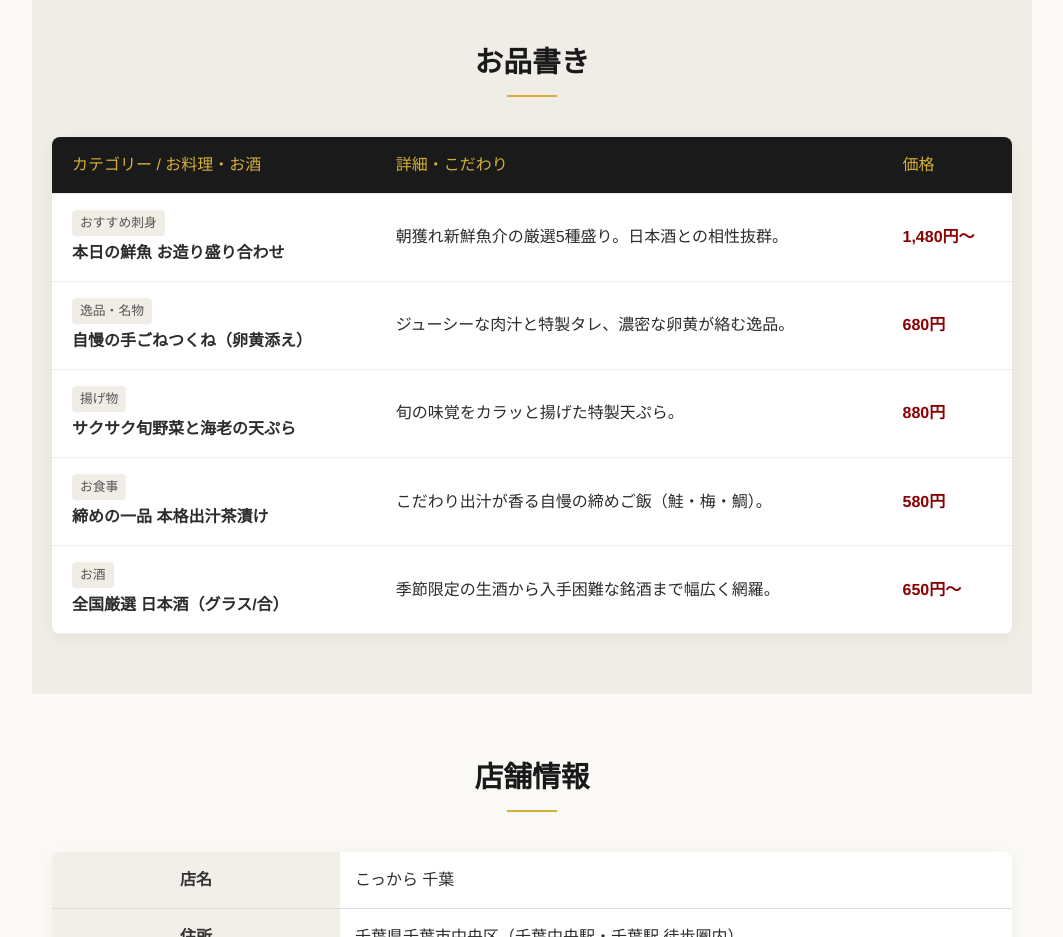
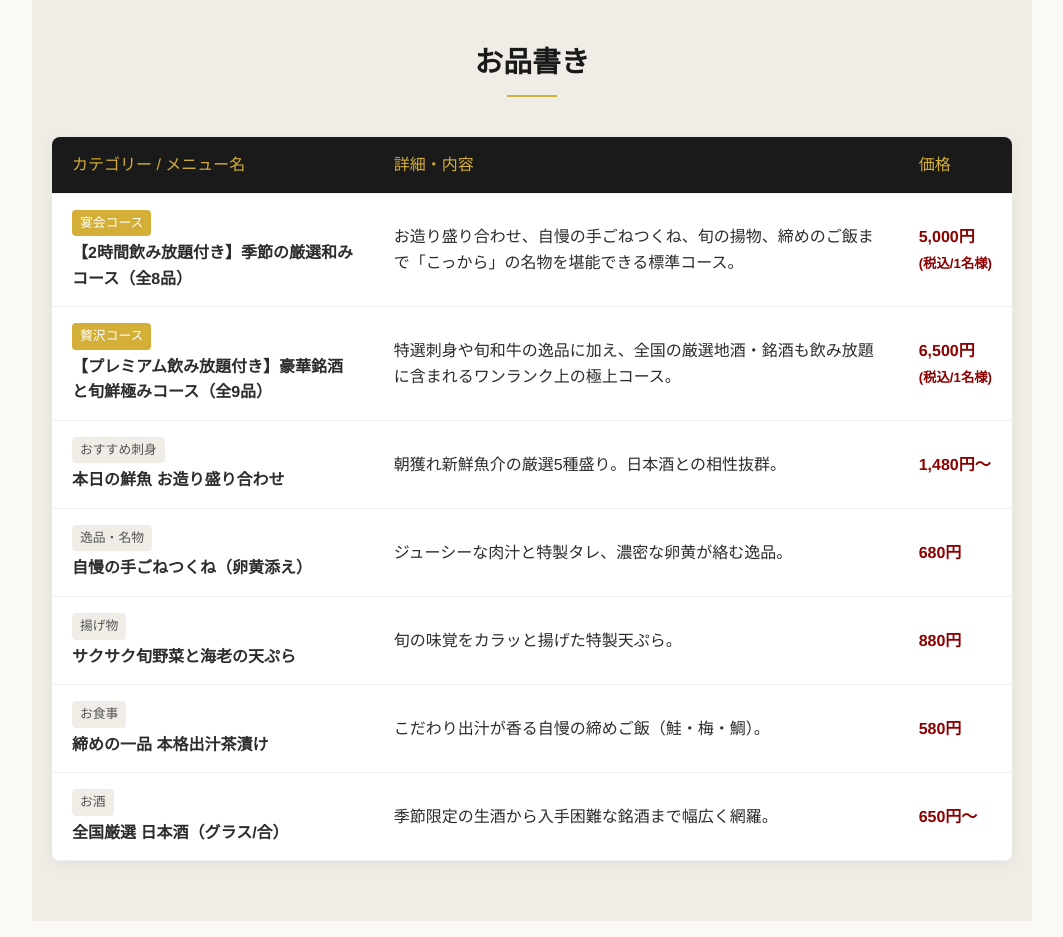
Before and after one commit to whiteharukapibara-stack/KOKARA, a plain HTML site: page index.html in a window 1280 px wide. Shown: the part 1040-1977 px from the top of the page, without its empty margins (108-1171 px from the left). Drawn offline with Linux system fonts and the light colour scheme.

Commit message:
Update index.html

```diff
--- a/index.html
+++ b/index.html
@@ -234,12 +234,30 @@ footer {
   <table class="menu-table">
     <thead>
       <tr>
-        <th>カテゴリー / お料理・お酒</th>
-        <th>詳細・こだわり</th>
+        <th>カテゴリー / メニュー名</th>
+        <th>詳細・内容</th>
         <th>価格</th>
       </tr>
     </thead>
     <tbody>
+      <!-- コース料理 -->
+      <tr>
+        <td>
+          <span class="category-tag" style="background-color: #d4af37; color: #fff;">宴会コース</span><br>
+          <strong>【2時間飲み放題付き】季節の厳選和みコース（全8品）</strong>
+        </td>
+        <td>お造り盛り合わせ、自慢の手ごねつくね、旬の揚物、締めのご飯まで「こっから」の名物を堪能できる標準コース。</td>
+        <td class="price">5,000円<br><small>(税込/1名様)</small></td>
+      </tr>
+      <tr>
+        <td>
+          <span class="category-tag" style="background-color: #d4af37; color: #fff;">贅沢コース</span><br>
+          <strong>【プレミアム飲み放題付き】豪華銘酒と旬鮮極みコース（全9品）</strong>
+        </td>
+        <td>特選刺身や旬和牛の逸品に加え、全国の厳選地酒・銘酒も飲み放題に含まれるワンランク上の極上コース。</td>
+        <td class="price">6,500円<br><small>(税込/1名様)</small></td>
+      </tr>
+      <!-- アラカルト -->
       <tr>
         <td>
           <span class="category-tag">おすすめ刺身</span><br>
@@ -312,6 +330,3 @@ footer {
 
 </body>
 </html>
-
-</body>
-</html>
```
